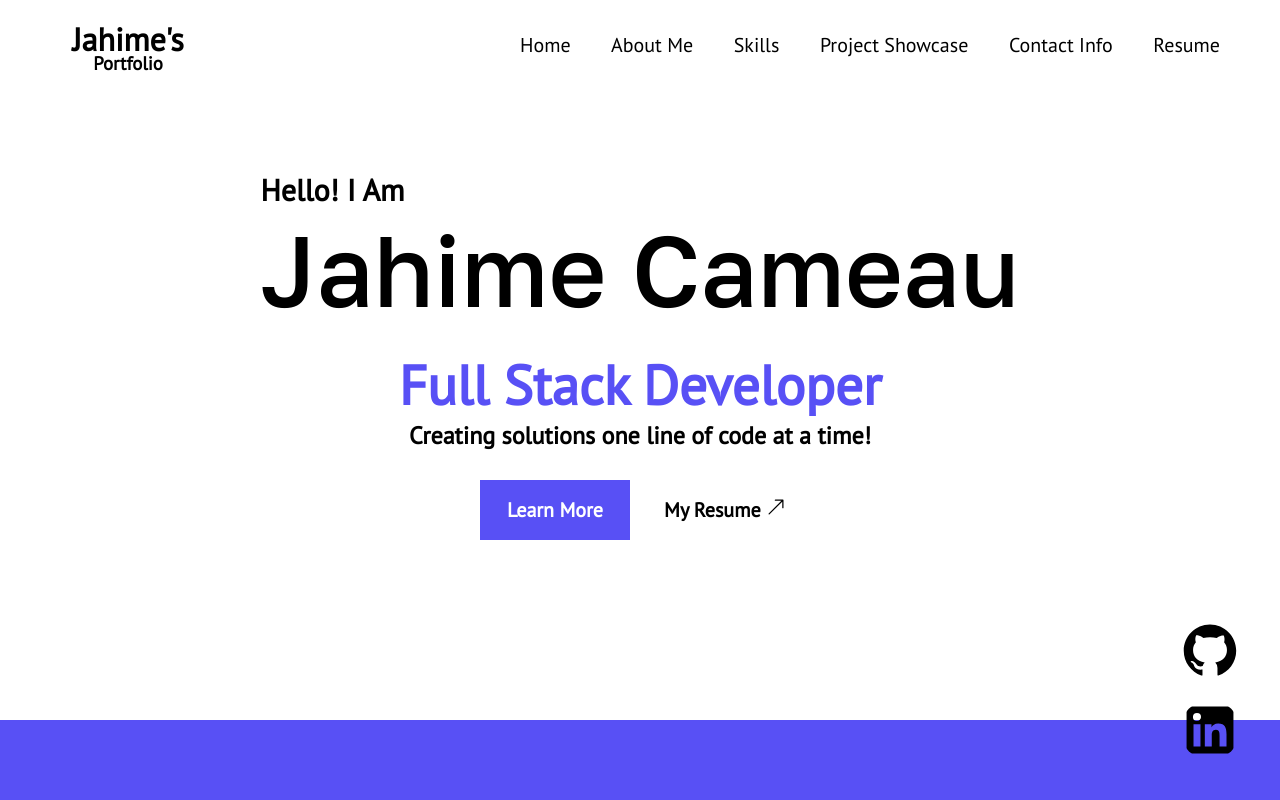
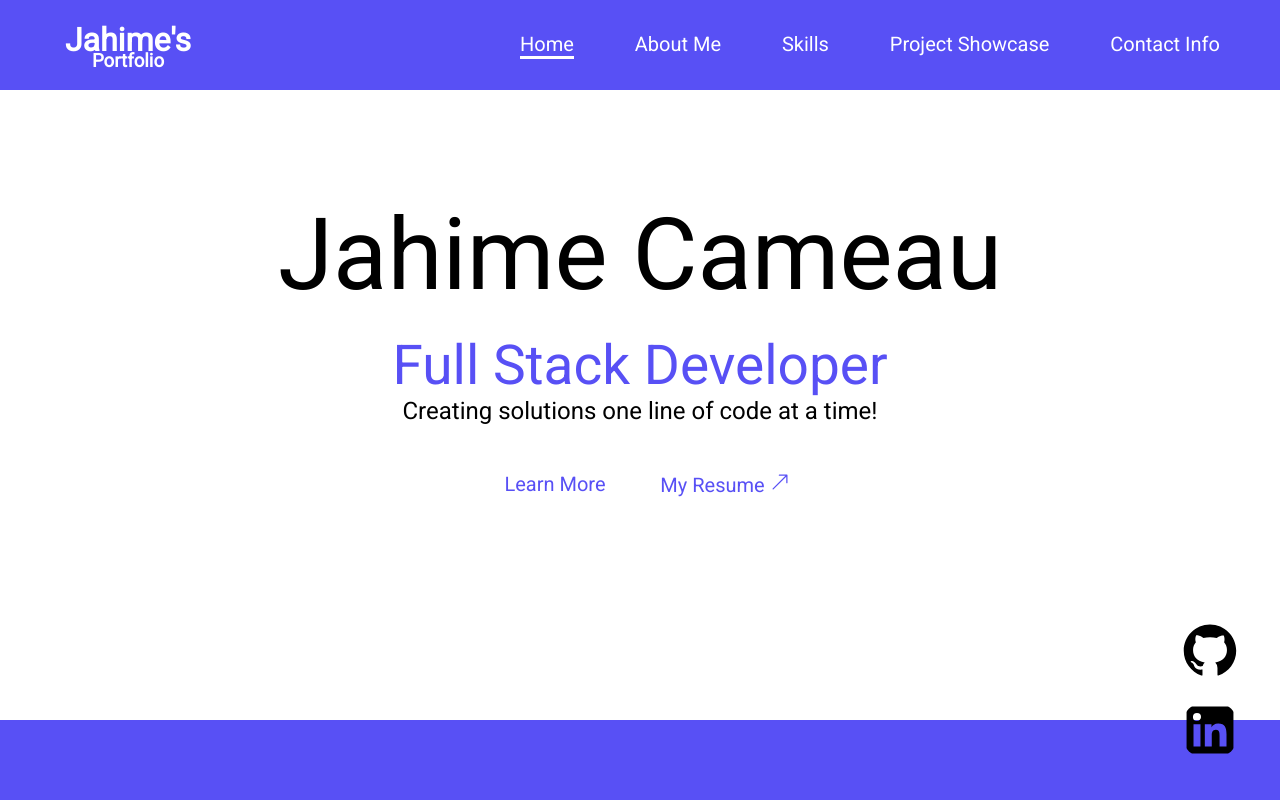
Before and after one commit to jahime001/portfolio, a React (Create React App) app: page / in a window 1280 px wide. Shown: the top 800 px of the page. Built offline with nearby package versions, Linux system fonts and the light colour scheme.

Commit message:
responsive navbar

```diff
--- a/src/App.css
+++ b/src/App.css
@@ -1,8 +1,7 @@
-@import url('https://fonts.googleapis.com/css2?family=Share+Tech+Mono&display=swap');
-@import url('https://fonts.googleapis.com/css2?family=PT+Sans&display=swap');
+@import url('https://fonts.googleapis.com/css2?family=Roboto&display=swap');
 .App {
   text-align: center;
-     font-family: 'PT Sans', sans-serif;
+font-family: 'Roboto', sans-serif;
 }
 
 .App-logo {
--- a/src/Components/Home/Home.css
+++ b/src/Components/Home/Home.css
@@ -1,7 +1,4 @@
-@import url('https://fonts.googleapis.com/css2?family=DM+Sans&display=swap');
-@import url('https://fonts.googleapis.com/css2?family=Share+Tech+Mono&display=swap');
-@import url('https://fonts.googleapis.com/css2?family=PT+Sans&display=swap');
-@import url('https://fonts.googleapis.com/css2?family=Golos+Text:wght@500&display=swap');
+
 .home{
     color: rgb(0, 0, 0);
     background-color: #ffffff;
@@ -9,7 +6,7 @@
     display: flex;
     align-items: center;
     justify-content: center;
-    font-family: 'PT Sans', sans-serif;
+    /* font-family: 'PT Sans', sans-serif; */
     /* box-shadow: 0px -4px 3px rgba(0, 0, 0, 0); */
 }
 
@@ -22,7 +19,7 @@
     width: 100%;
     height: 80%;
     /* font-family: 'DM Sans', sans-serif; */
-    font-family: 'PT Sans', sans-serif;
+
 }
 
 .welcome{
@@ -59,7 +56,6 @@ align-items: center;
 }
 .title-line-2{
     /* font-weight: 900; */
-    font-family: 'Golos Text', sans-serif;
     font-size: 100px;
 }
 .desc{
@@ -71,6 +67,7 @@ align-items: center;
         animation-delay: .6s;
         color: #000000;
         /* border: 1px solid; */
+        font-weight: 100;
 }
 .name-tag{
     display: flex;
@@ -121,6 +118,7 @@ align-items: center;
         animation-iteration-count: 1;
         animation-fill-mode: forwards;
         animation-delay: .7s;
+
 }
 .home-link-1{
     display: flex;
@@ -128,10 +126,10 @@ align-items: center;
     justify-content: space-evenly;
     height: 60px;
     width: 150px;
-    background-color: #5850f5;
+    /* background-color: #5850f5; */
     font-size: 20px;
-    font-weight: 600;
-    color: white;
+   font-weight: 100;
+    color: #5850f5;
 }
 .home-link-2{
     display: flex;
@@ -141,8 +139,8 @@ align-items: center;
     width: 150px;
     /* background-color: #ffffff; */
     font-size: 20px;
-    font-weight: 600;
-    color: rgb(0, 0, 0);
+    font-weight: 100;
+    color: #5850f5;
     margin-left: 20px;
 }
 
@@ -152,15 +150,21 @@ align-items: center;
 
 }
 .home-link-1:hover{
-    color: white;
+    color: rgb(0, 0, 0);
         transition-duration: .2s;
         cursor: pointer;
-    background-color: #000000;
+
+}
+.home-link-2:hover{
+    color: rgb(0, 0, 0);
+        transition-duration: .2s;
+        cursor: pointer;
 
 }
 .position-title{
     font-size: 55px;
     margin-bottom: 50px;
+    font-weight: 100;
 }
 
 .title-line-1 span{
--- a/src/Components/Home/Home.js
+++ b/src/Components/Home/Home.js
@@ -19,7 +19,7 @@ function Home(){
           <div className="welcome">
             <div className="title">
               <div className="title-line-1">
-                <span>Hello! I Am</span>{" "}
+                {/* <span>Hello! I Am</span>{" "} */}
               </div>
               <div className="title-line-2">Jahime Cameau</div>
             </div>
--- a/src/Components/Nav/Nav.css
+++ b/src/Components/Nav/Nav.css
@@ -1,24 +1,20 @@
-@import url('https://fonts.googleapis.com/css2?family=Share+Tech+Mono&display=swap');
-@import url('https://fonts.googleapis.com/css2?family=PT+Sans&display=swap');
 .nav {
     display: flex;
     align-items: center;
     justify-content: space-between;
-    font-family: 'PT Sans', sans-serif;
     position: fixed;
     top: 0;
     left: 0;
     z-index: 1;
     height: 90px;
         width: 100%;
-        background-color: #ffffff;
-        color: black;
+        background-color: #5850f5;
+        color: rgb(255, 255, 255);
 }
 
 .logo {
     text-align: center;
     width: 20%;
-    color: rgb(0, 0, 0);
 }
 
 
@@ -37,14 +33,22 @@
 }
 
 .nav-links a {
-    color: rgb(0, 0, 0);
     text-decoration: none;
     font-size: 20px;
+    display: flex;
+    flex-direction: column;
+    align-items: center;
+    justify-content: center;
 }
-
+.underline{
+    height: 3px;
+	background-color: transparent;
+	width: 0%;
+	transition: width 0.2s, background-color 0.5s;
+	margin: 0 auto;
+}
 .nav-links a:hover {
     cursor: pointer;
-    color: #5850f5;
 }
 
 span{
@@ -57,7 +61,15 @@ button{
 main{
     position: absolute;
 }
-
+.nav-links a.active .underline{
+    /* text-decoration: underline; */
+    width: 100%;
+	background-color: #ffffff;
+}
+.nav-links a:hover .underline {
+    width: 100%;
+	background-color: #ffffff;
+}
 @media only screen and (max-width: 600px){
     .logo{
         margin-left: 20px;
--- a/src/Components/Nav/Nav.js
+++ b/src/Components/Nav/Nav.js
@@ -18,10 +18,19 @@ function Nav() {
         </div>
 
         <div className="nav-links">
-          <Link to="home" spy={true} smooth={true} offset={-100} duration={500}>
+          <Link
+            activeClass="active"
+            to="home"
+            spy={true}
+            smooth={true}
+            offset={-100}
+            duration={500}
+          >
             Home
+            <div class="underline"></div>
           </Link>
           <Link
+            activeClass="active"
             to="about"
             spy={true}
             smooth={true}
@@ -29,6 +38,7 @@ function Nav() {
             duration={500}
           >
             About Me
+            <div class="underline"></div>
           </Link>
           <Link
             to="skills"
@@ -38,6 +48,7 @@ function Nav() {
             duration={500}
           >
             Skills
+            <div class="underline"></div>
           </Link>
           <Link
             to="showcase"
@@ -47,6 +58,7 @@ function Nav() {
             duration={500}
           >
             Project Showcase
+            <div class="underline"></div>
           </Link>
           <Link
             to="contact"
@@ -56,13 +68,14 @@ function Nav() {
             duration={500}
           >
             Contact Info
+            <div class="underline"></div>
           </Link>
-          <a
+          {/* <a
             href="https://docs.google.com/document/d/1X6AwbSkeWyjvvCpZT2Lh8B0fnFPgzK8yCIj8b8hKAsQ/edit?usp=sharing"
             target="blank"
           >
             Resume
-          </a>
+          </a> */}
         </div>
 
         <main>
--- a/src/Components/Skills/Skills.js
+++ b/src/Components/Skills/Skills.js
@@ -11,7 +11,7 @@ export default function Skills() {
       <div className="skills-container">
         <div className="skills-overlap"></div>
         <div className="skills-floater">
-          <div className='skills-title'><h1>My Skills</h1></div>
+          <div className='skills-title'><h1>Skills</h1></div>
           <div>
             <FaJsSquare color="f7df1e" className="icon" /> <p>Javascript</p>
           </div>
```
